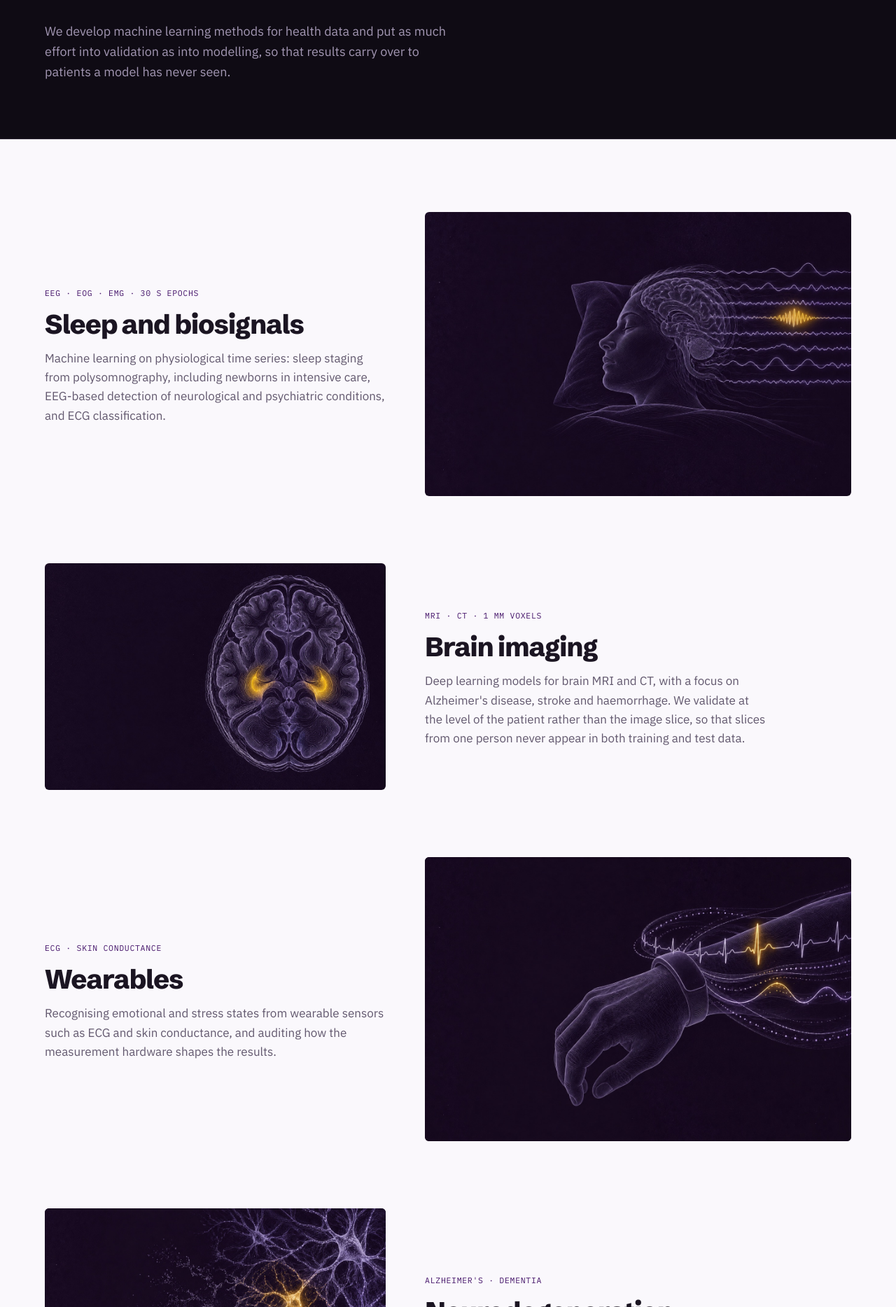
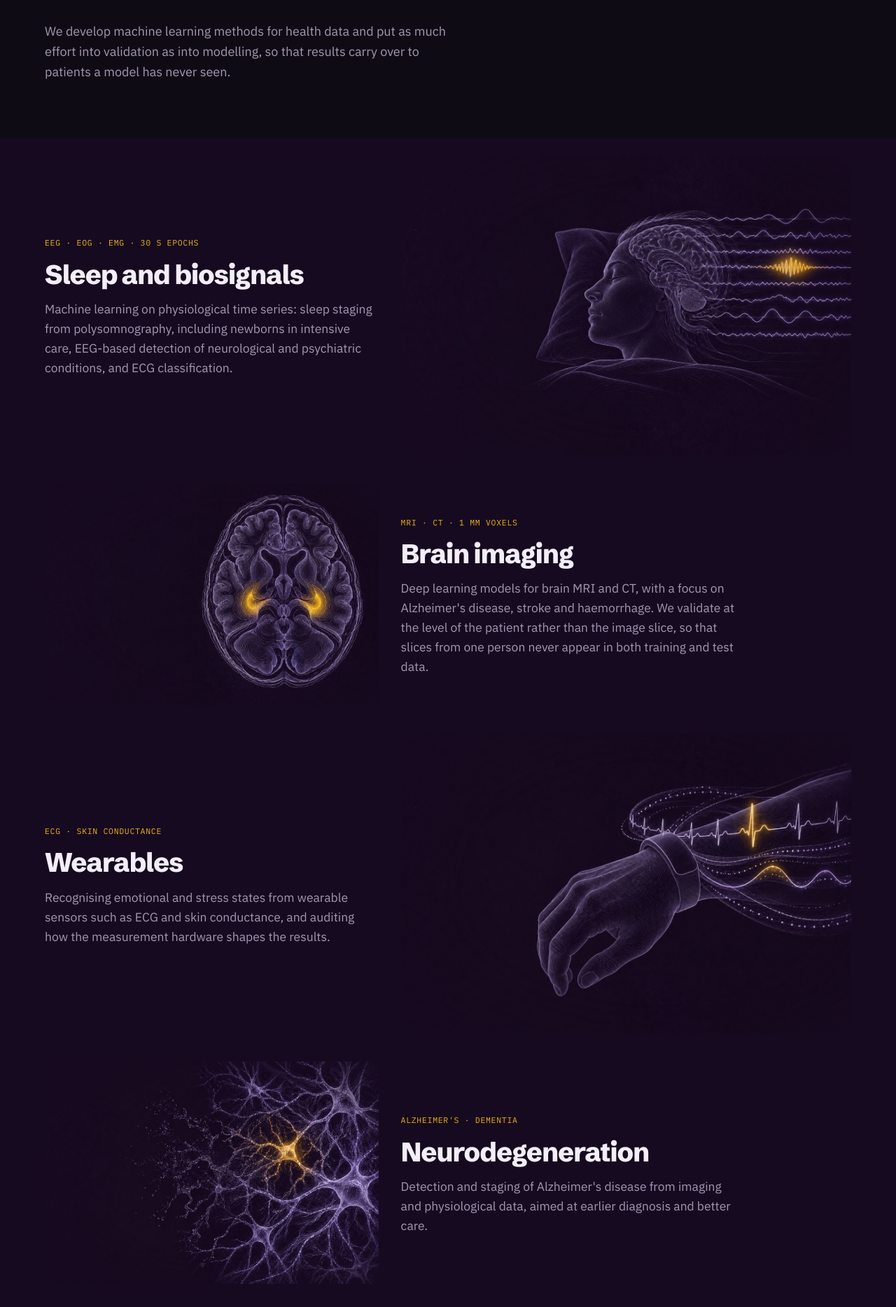
Before and after one commit to ualbany-ai4health/ualbany-ai4health.github.io, a Jekyll site: the page built from research.html, in a window 1280 px wide. Shown: the part 376-2244 px from the top of the page at 70% size. Built offline with Jekyll 4.4.1, drawn with Linux system fonts in a browser that asks for light colours.

Commit message:
Research page: dark ground matching the illustrations
Co-Authored-By: Claude Opus 5.5 <noreply@anthropic.com>

```diff
--- a/_layouts/page.html
+++ b/_layouts/page.html
@@ -1,7 +1,7 @@
 ---
 layout: default
 ---
-<section class="page-head">
+<section class="page-head {{ page.head_class }}">
   <div class="wrap">
     {% if page.kicker %}<p class="kicker">{{ page.kicker }}</p>{% endif %}
     <h1>{{ page.heading | default: page.title }}</h1>
--- a/assets/css/style.css
+++ b/assets/css/style.css
@@ -3,7 +3,7 @@
    gold is reserved for what a model detects or reads, plus labels of units and scales. */
 :root {
   --ink: #0f0b14;          /* monitor ground, purple-biased */
-  --ink-2: #150c1f;        /* image tiles */
+  --ink-2: #160a20;        /* the illustrations' own ground */
   --trace: #cbbbe8;        /* signal lines */
   --grid: rgba(203, 187, 232, .07);
   --text: #f3eef9;
@@ -67,6 +67,8 @@ h2.section-title { font-weight: 800; font-size: clamp(30px, 3.8vw, 52px); line-h
 @media (max-width: 760px) { .section { padding-block: 72px; } }
 .dark { background: var(--ink); color: var(--text); }
 .light { background: var(--paper); color: var(--paper-text); }
+.deep { background: var(--ink-2); color: var(--text); }
+.page-head.deep { border-bottom: 0; }
 .more { display: inline-block; margin-top: 32px; font: 500 13px/1 var(--mono); letter-spacing: .08em; text-transform: uppercase; text-decoration: none; color: var(--purple); }
 .dark .more { color: var(--gold); }
 .more:hover { text-decoration: underline; text-underline-offset: 4px; }
@@ -135,16 +137,18 @@ a.pub:hover .pub-title { color: var(--purple-2); }
 .page-head h1 { font-weight: 800; font-size: clamp(38px, 5.4vw, 72px); line-height: 1; letter-spacing: -.035em; margin: 0; max-width: 14ch; }
 .page-head .lead { color: var(--muted); max-width: 56ch; margin: 24px 0 0; font-size: 18px; }
 
-/* research page: alternating image rows */
-.themes { display: grid; gap: 96px; }
-.theme { display: grid; grid-template-columns: minmax(0, 1fr) minmax(0, 1.25fr); gap: 56px; align-items: center; scroll-margin-top: 24px; }
+/* research page: one continuous dark ground, illustrations melt into it */
+.research-body { padding-top: 24px; }
+.themes { display: grid; gap: 40px; }
+.theme { display: grid; grid-template-columns: minmax(0, 1fr) minmax(0, 1.35fr); gap: 32px; align-items: center; scroll-margin-top: 24px; }
 .theme:nth-child(even) .theme-img { order: -1; }
-.theme-img { aspect-ratio: 3 / 2; max-width: 100%; border-radius: 6px; overflow: hidden; background: var(--ink-2); }
+.theme-img { aspect-ratio: 3 / 2; max-width: 100%; overflow: hidden;
+  -webkit-mask-image: radial-gradient(ellipse 72% 70% at 55% 50%, #000 55%, transparent 100%);
+          mask-image: radial-gradient(ellipse 72% 70% at 55% 50%, #000 55%, transparent 100%); }
 .theme-img img { width: 100%; height: 100%; object-fit: cover; display: block; }
-.theme h2 { font-weight: 800; font-size: clamp(28px, 3vw, 40px); line-height: 1.05; letter-spacing: -.03em; margin: 12px 0 16px; }
-.theme p { color: var(--paper-muted); margin: 0; max-width: 48ch; }
-.theme .unit { color: var(--purple); }
-@media (max-width: 860px) { .theme { grid-template-columns: 1fr; gap: 24px; } .theme:nth-child(even) .theme-img { order: 0; } .themes { gap: 64px; } }
+.theme h2 { font-weight: 800; font-size: clamp(28px, 3vw, 44px); line-height: 1.05; letter-spacing: -.03em; margin: 12px 0 16px; }
+.theme p { color: var(--muted); margin: 0; max-width: 46ch; font-size: 17.5px; }
+@media (max-width: 860px) { .theme { grid-template-columns: 1fr; gap: 8px; } .theme:nth-child(even) .theme-img { order: 0; } .theme-img { order: -1; } .themes { gap: 56px; } }
 
 /* people */
 .group + .group { margin-top: 72px; }
--- a/research.html
+++ b/research.html
@@ -4,12 +4,13 @@ title: Research
 kicker: Research
 heading: Six kinds of data, one standard of evidence.
 permalink: /research/
+head_class: deep
 lead: >-
   We develop machine learning methods for health data and put as much effort
   into validation as into modelling, so that results carry over to patients a
   model has never seen.
 ---
-<section class="section light">
+<section class="section deep research-body">
   <div class="wrap">
     <div class="themes">
       {% for r in site.data.research %}
@@ -23,6 +24,6 @@ lead: >-
       </article>
       {% endfor %}
     </div>
-    <p class="credit" style="color: var(--paper-muted); margin-top: 72px;">Illustrations generated with ChatGPT for the AI4Health Lab. They depict research themes, not study data.</p>
+    <p class="credit" style="margin-top: 72px;">Illustrations generated with ChatGPT for the AI4Health Lab. They depict research themes, not study data.</p>
   </div>
 </section>
```
